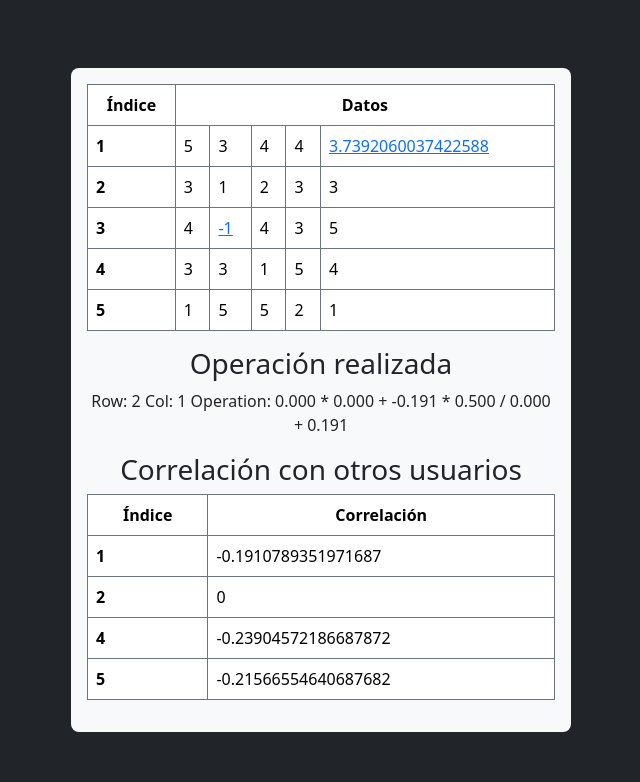
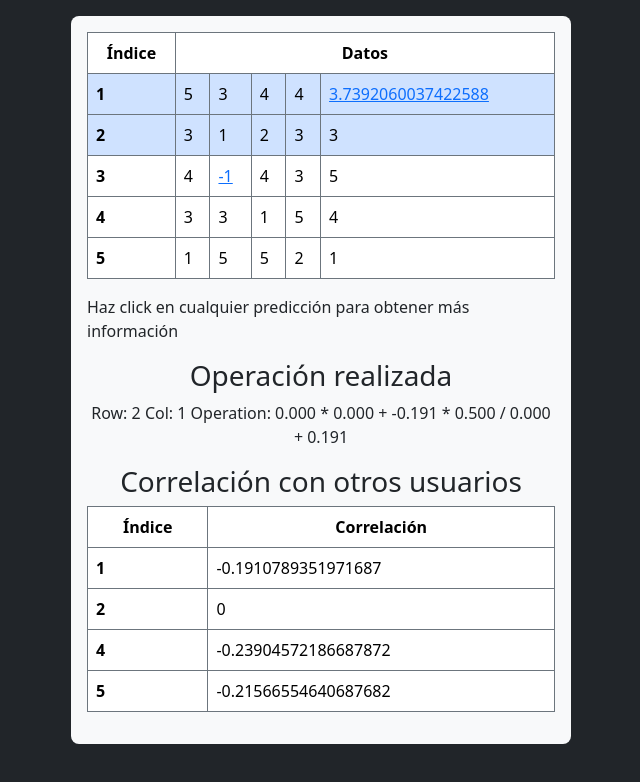
Before and after one commit to alu0101048369/gco-sistema-recomendacion, a website built with Vite: page index.html in a window 1280 px wide. Both pictures are taken after a click on the link "-1". Shown: the whole page, without its empty margins (319-959 px from the left). Built offline with nearby package versions, Linux system fonts and the light colour scheme.

Commit message:
Add table with correlations

```diff
--- a/index.html
+++ b/index.html
@@ -70,6 +70,9 @@
             </thead>
             <tbody id="tableDataWithPredictions"></tbody>
           </table>
+          <p id="txtTablePredictionsFoot">
+            Haz click en cualquier predicción para obtener más información
+          </p>
           <h3 class="text-center">Operación realizada</h3>
           <p id="txtOp" class="text-center">1 + 2 - 3</p>
           <h3 class="text-center">Correlación con otros usuarios</h3>
--- a/src/main.ts
+++ b/src/main.ts
@@ -2,7 +2,7 @@ import { recomendation } from "./logic/function";
 import { parseFile } from "./logic/input/parse/file";
 import { newForm } from "./ui/component/form";
 import { switchView } from "./ui/component/main";
-import { buildTable } from "./ui/component/table";
+import { buildTablePredictions } from "./ui/component/out_card";
 
 async function main() {
   /*const vars = await newForm();
@@ -41,7 +41,7 @@ async function main() {
       ],
     });
     console.log(result);
-    buildTable({
+    buildTablePredictions({
       max: 5,
       min: 1,
       normValues: [
--- a/src/ui/component/table/index.ts
+++ b/src/ui/component/out_card/index.ts
@@ -1,11 +1,13 @@
 import { recomendation_output_result } from "../../../logic/common/out_types/recomendation_output_result";
 import { Scores } from "../../../logic/input/parse/file";
+import { populateTableCorrelations } from "./table_correlations";
 
 const table = document.getElementById("tableDataWithPredictions")!;
 const txtOp = document.getElementById("txtOp") as HTMLParagraphElement;
-const tableCorrelations = document.getElementById("tableCorrelations")!;
 
-export function buildTable(originalScores: Scores, out: recomendation_output_result) {
+export function buildTablePredictions(originalScores: Scores, out: recomendation_output_result) {
+    document.body.classList.remove("align-items-center", "vh-100");
+    document.body.classList.add("p-3");
     (document.getElementById("tableDataHeader") as HTMLTableCellElement).colSpan = originalScores.normValues[0].length;
     let predictionCounter = 0;
 
@@ -23,27 +25,13 @@ export function buildTable(originalScores: Scores, out: recomendation_output_res
                 const a = document.createElement("a");
                 a.href = "#";
                 a.innerText = String(col);
+
                 const predictionIndex = predictionCounter; // Save as constant to preserve between iterations
                 a.addEventListener("click", evt => {
                     evt.preventDefault();
                     txtOp.innerText = out.elements_logs[predictionIndex].operation_logs;
-
-                    tableCorrelations.innerHTML = "";
-                    out.elements_logs[predictionIndex].correlation.all_neighbours.
-                        sort((a, b) => a.index - b.index).
-                        forEach(correl => {
-                            const tr = document.createElement("tr");
-
-                            const th = document.createElement("th");
-                            th.innerText = String(correl.index+1);
-                            tr.appendChild(th);
-
-                            const td = document.createElement("td");
-                            td.innerText = String(correl.correlation);
-                            tr.appendChild(td);
-
-                            tableCorrelations.appendChild(tr);
-                        });
+                    populateTableCorrelations(out.elements_logs[predictionIndex].correlation.all_neighbours);
+                    highlightNeighbors(out.elements_logs[predictionIndex].correlation.best_n_neighbours);
                 });
 
                 predictionCounter++;
@@ -59,6 +47,26 @@ export function buildTable(originalScores: Scores, out: recomendation_output_res
     });
 }
 
+function highlightNeighbors(neighbors: number[]) {
+    neighbors = neighbors.sort();
+    let i = 0;
+    Array.from(table.children).forEach((tr, row) => {
+        let isBestNeighbor = false;
+        if (row === neighbors[i]) {
+            isBestNeighbor = true;
+            i++;
+        }
+
+        Array.from(tr.children).forEach(td => {
+            if (isBestNeighbor) {
+                td.classList.add("bg-primary-subtle");
+            } else {
+                td.classList.remove("bg-primary-subtle");
+            }
+        });
+    });
+}
+
 function normalizeVal(val: number, max: number, min: number): number {
     return (val*(max-min))+min;
 }
--- /dev/null
+++ b/src/ui/component/out_card/table_correlations.ts
@@ -0,0 +1,19 @@
+const table = document.getElementById("tableCorrelations")!;
+
+export function populateTableCorrelations(correlations: { index: number; correlation: number }[]) {
+    table.innerHTML = "";
+
+    correlations.sort((a, b) => a.index - b.index).forEach(c => {
+        const tr = document.createElement("tr");
+
+        const th = document.createElement("th");
+        th.innerText = String(c.index + 1);
+        tr.appendChild(th);
+
+        const td = document.createElement("td");
+        td.innerText = String(c.correlation);
+        tr.appendChild(td);
+
+        table.appendChild(tr);
+    });
+}
```
